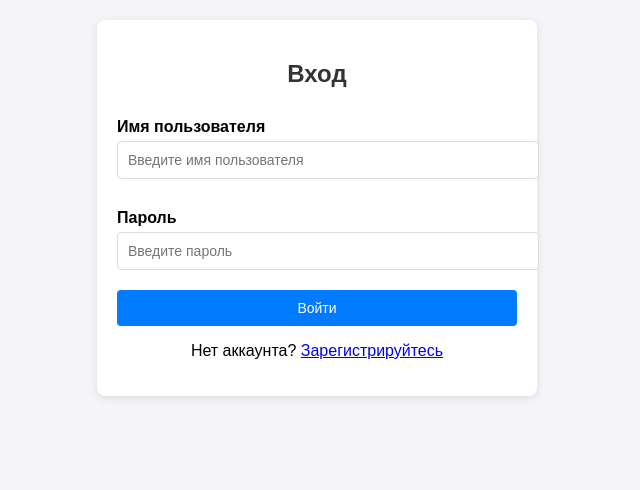
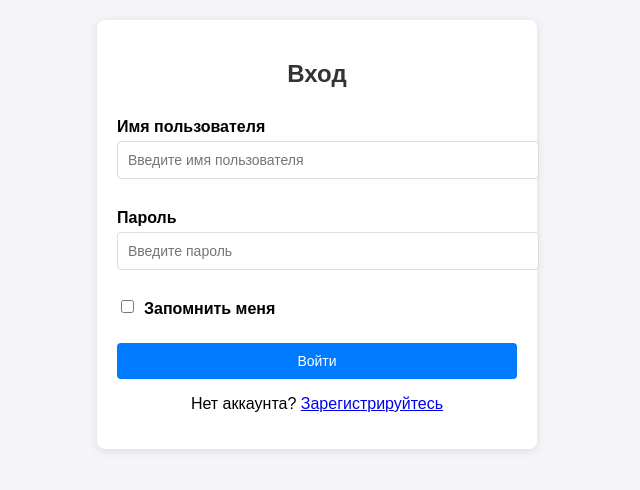
Before and after one commit to Miramaruna/MyToDo, a Django app: page /login/ in a window 1280 px wide. Shown: the top 490 px of the page, without its empty margins (323-963 px from the left). Run offline with Django 5.2, Linux system fonts and the light colour scheme.

Commit message:
add cokie memory to login

```diff
--- a/apps/news/views.py
+++ b/apps/news/views.py
@@ -98,11 +98,11 @@ def register(request):
 
     return render(request, "register.html", {"form": form})
 
-
 def login_view(request):
     if request.method == "POST":
         username = request.POST.get('username')
         password = request.POST.get('password')
+        remember_me = request.POST.get('remember_me')  # Проверяем значение чекбокса
 
         # Попытка аутентификации пользователя
         user = authenticate(request, username=username, password=password)
@@ -110,6 +110,14 @@ def login_view(request):
         if user is not None:
             # Вход пользователя
             login(request, user)
+
+            if remember_me:
+                # Устанавливаем время жизни сессии по умолчанию (например, 30 дней)
+                request.session.set_expiry(60 * 60 * 24 * 30)  # 30 дней
+            else:
+                # Устанавливаем сессию до закрытия браузера
+                request.session.set_expiry(0)
+
             messages.success(request, "Вы успешно вошли!")
             return redirect('todo')  # Перенаправление на страницу "To Do list"
         else:
@@ -117,6 +125,7 @@ def login_view(request):
             messages.error(request, "Неверное имя пользователя или пароль")
 
     return render(request, 'login.html')
+
 
 class CustomLoginView(LoginView):
     form_class = CustomAuthenticationForm
--- a/templates/login.html
+++ b/templates/login.html
@@ -39,6 +39,14 @@
             width: 100%;
             margin-bottom: 20px;
         }
+        .checkbox-container {
+            display: flex;
+            align-items: center;
+            margin-bottom: 20px;
+        }
+        .checkbox-container input[type="checkbox"] {
+            margin-right: 10px;
+        }
         .button {
             padding: 10px 15px;
             font-size: 14px;
@@ -70,6 +78,11 @@
             <label for="password">Пароль</label>
             <input type="password" id="password" name="password" placeholder="Введите пароль" required>
 
+            <div class="checkbox-container">
+                <input type="checkbox" id="remember_me" name="remember_me">
+                <label for="remember_me">Запомнить меня</label>
+            </div>
+
             <button type="submit" class="button">Войти</button>
         </form>
 
```
Also changed, not shown: core/settings.py (+2 -5 lines).
